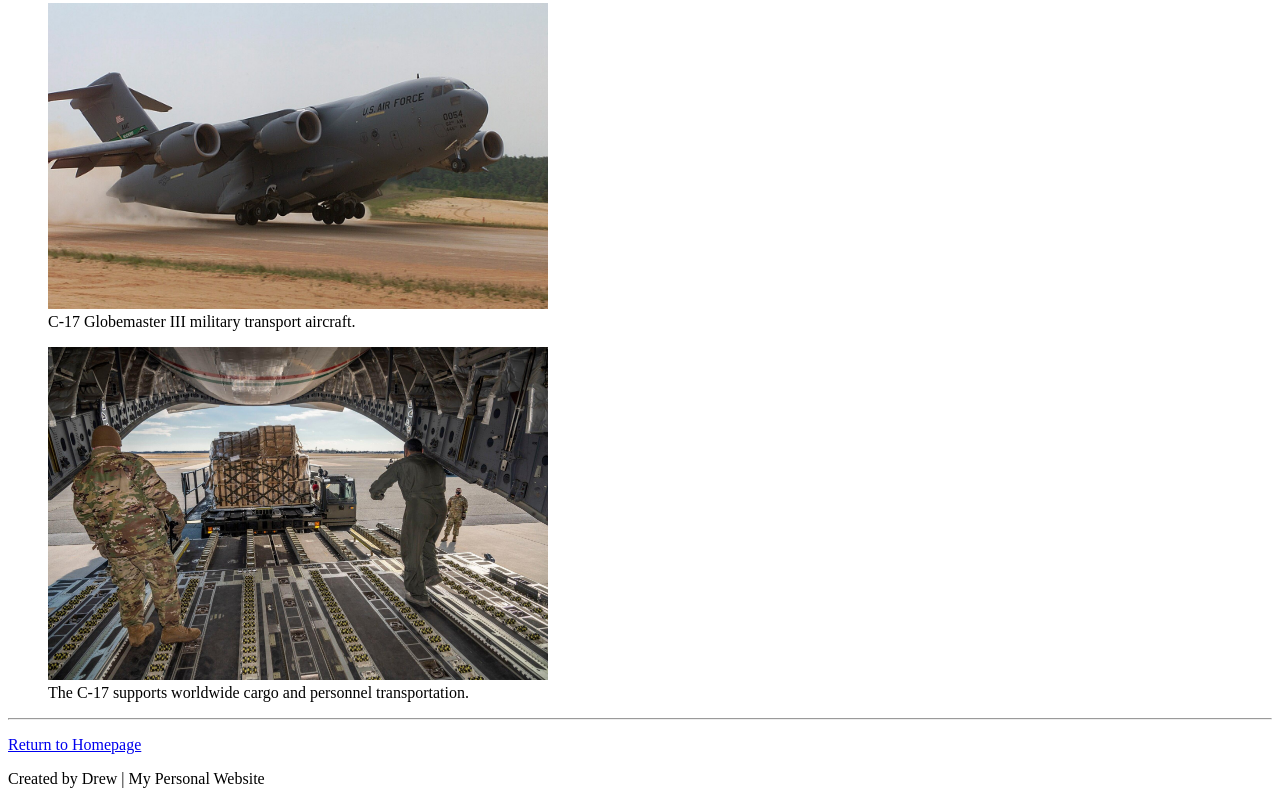
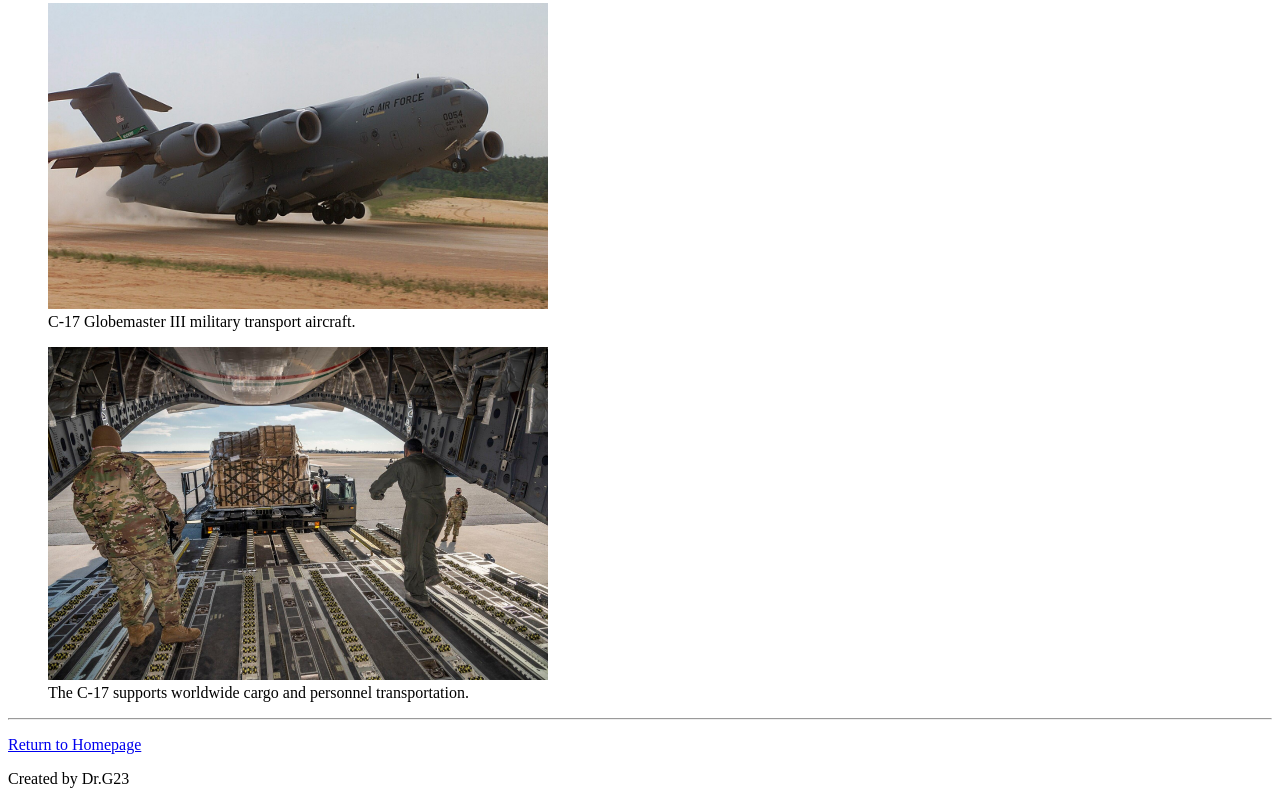
Before and after one commit to drewgayhart/drewgayhart.github.io, a plain HTML site: page multimedia.html in a window 1280 px wide. Shown: the part 710-1514 px from the top of the page. Drawn offline with Linux system fonts and the light colour scheme.

Commit message:
Update multimedia.html

```diff
--- a/multimedia.html
+++ b/multimedia.html
@@ -85,7 +85,7 @@
         <a href="index.html">Return to Homepage</a>
     </p>
 
-    <p>Created by Drew | My Personal Website</p>
+    <p>Created by Dr.G23</p>
 
 </body>
 </html>
```
